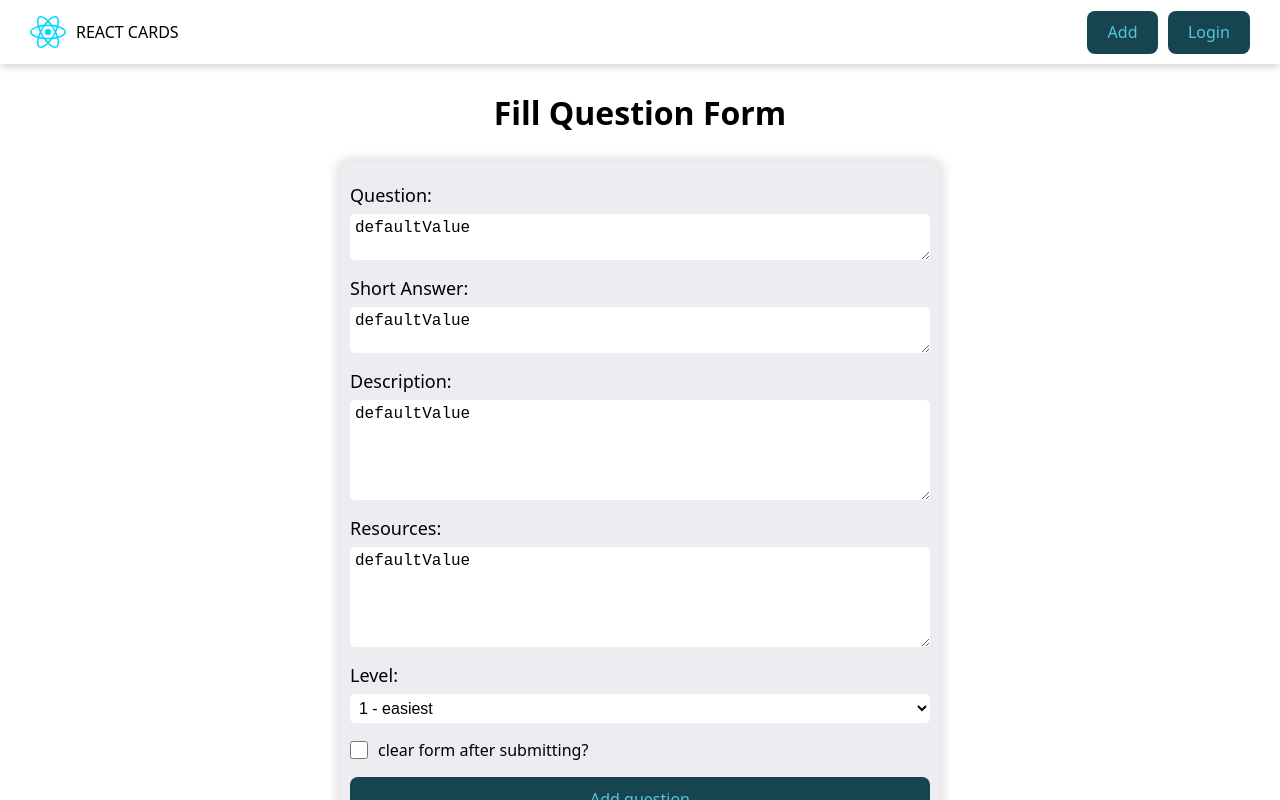
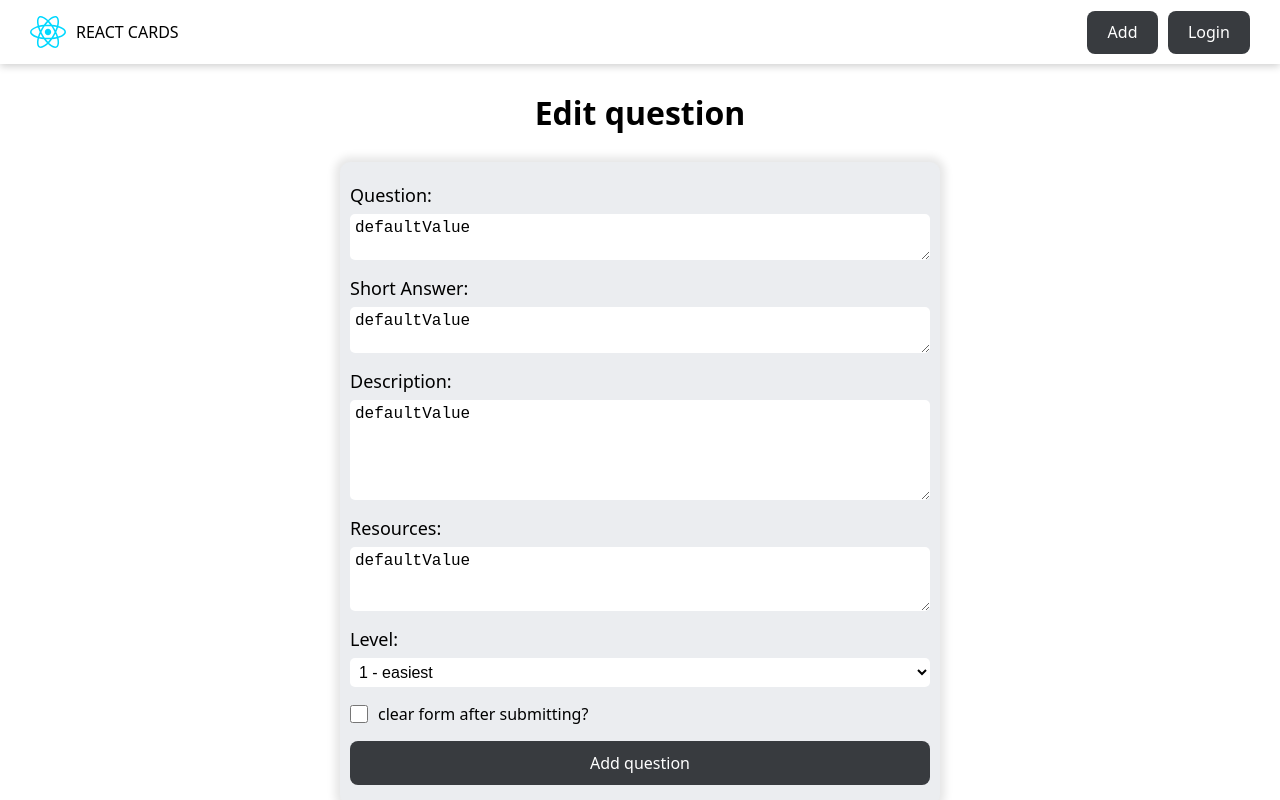
Before and after one commit to waystronstandoff-sketch/react-app, a React (Vite) app: page /addquestion in a window 1280 px wide. Built offline with nearby package versions, Linux system fonts and the light colour scheme.

Commit message:
btn color theme fix and AddQuestionPage fix

```diff
--- a/src/Pages/AddQuestionPage/AddQuestionPage.jsx
+++ b/src/Pages/AddQuestionPage/AddQuestionPage.jsx
@@ -5,7 +5,7 @@ export const AddQuestionPage = () => {
 
   return (
     <div className={cls.addQuestionPageContainer}>
-      <h1 className={cls.formTitle}>Fill Question Form</h1>
+      <h1 className={cls.formTitle}>Edit question</h1>
 
       <div className={cls.formContainer}>
         <form action="" className={cls.form}>
@@ -27,7 +27,7 @@ export const AddQuestionPage = () => {
 
           <div className={cls.formControl}>
             <label htmlFor="resourcesField">Resources:</label>
-            <textarea name="resources" id="resourcesField" defaultValue={'defaultValue'} cols="30" rows="5" required placeholder="please enter a resources separated by commas"></textarea>
+            <textarea name="resources" id="resourcesField" defaultValue={'defaultValue'} cols="30" rows="3" required placeholder="please enter a resources separated by commas"></textarea>
           </div>
 
           <div className={cls.formControl}>
--- a/src/index.css
+++ b/src/index.css
@@ -46,8 +46,8 @@ body {
     --main-bg-color: #fff;
     --text-color: #000;
 
-    --btn-bg-color: #16444f;
-    --btn-text-color: #57C4DC;
+    --btn-bg-color: #383b3f;
+    --btn-text-color: #fff;
 
     --card-bg-color: #ebedf0;
 
@@ -59,8 +59,8 @@ body {
     --main-bg-color: #23272F;
     --text-color: #fff;
 
-    --btn-bg-color: #383b3f;
-    --btn-text-color: #fff;
+    --btn-bg-color: #16444f;
+    --btn-text-color: #57C4DC;
 
     --card-bg-color: #343a46;
 
```
